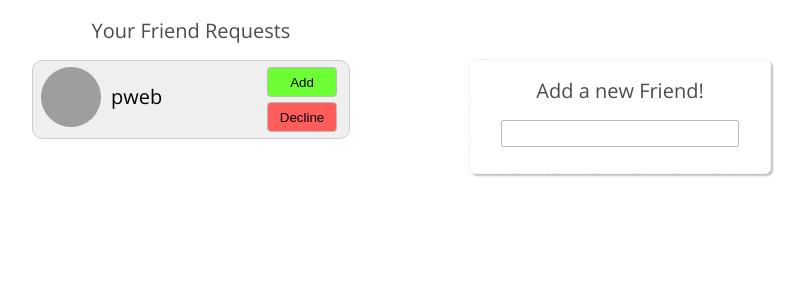
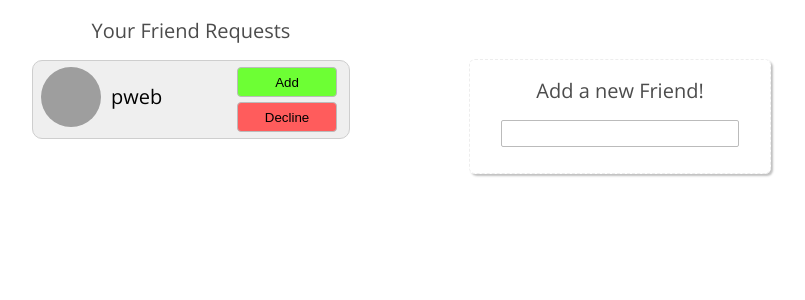
Before and after one commit to MVirdis/CodePortal, a PHP site: page /php/friends.php in a window 1280 px wide. Shown: the part 41-341 px from the top of the page, without its empty margins (449-1254 px from the left). Run offline with PHP 8.4, Linux system fonts and the light colour scheme; the visitor is signed in with stand-in values (Sample User, id 1); data comes from the database, SQL or seed files in the repository; some libraries are stand-ins or nearby versions; grey boxes are pictures that could not be loaded.

Commit message:
Modifica ulteriormente i pulsanti di richiesta di amicizia

```diff
--- a/style/friends.css
+++ b/style/friends.css
@@ -71,7 +71,7 @@ p {
 
 .buttons button {
 	height: 30px;
-	width: 70px;
+	width: 100px;
 	border-radius: 4px;
 	cursor: pointer;
 	border: 1px solid #BBBBBB;
@@ -79,7 +79,7 @@ p {
 }
 
 .buttons button:hover{
-	box-shadow: 0px 0px 4px black;
+	box-shadow: inset 0px 0px 4px black;
 }
 
 .buttons form:first-child button {
```
